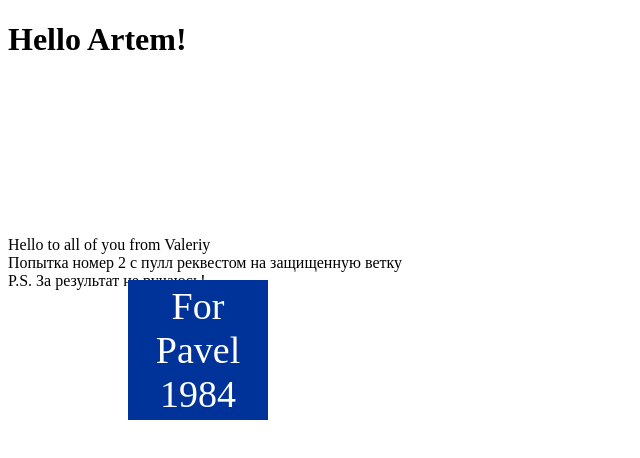
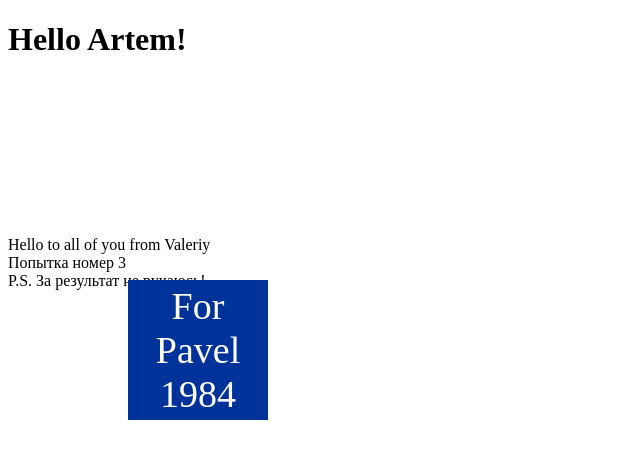
Before and after one commit to SomeArtem/lolkekcheburek, a plain HTML site: page index.html in a window 1280 px wide. Shown: the whole page, without its empty margins (0-640 px from the left). Drawn offline with Linux system fonts and the light colour scheme.

Commit message:
попытка 3

```diff
--- a/index.html
+++ b/index.html
@@ -14,7 +14,7 @@
     <h1>Hello Artem!</h1>
     <div>For Pavel 1984</div>
     <p>Hello to all of you from Valeriy<br>
-    Попытка номер 2 с пулл реквестом  на защищенную ветку<br>
+    Попытка номер 3<br>
     P.S. За результат не ручаюсь!</p>
 </body>
 </html>
```
